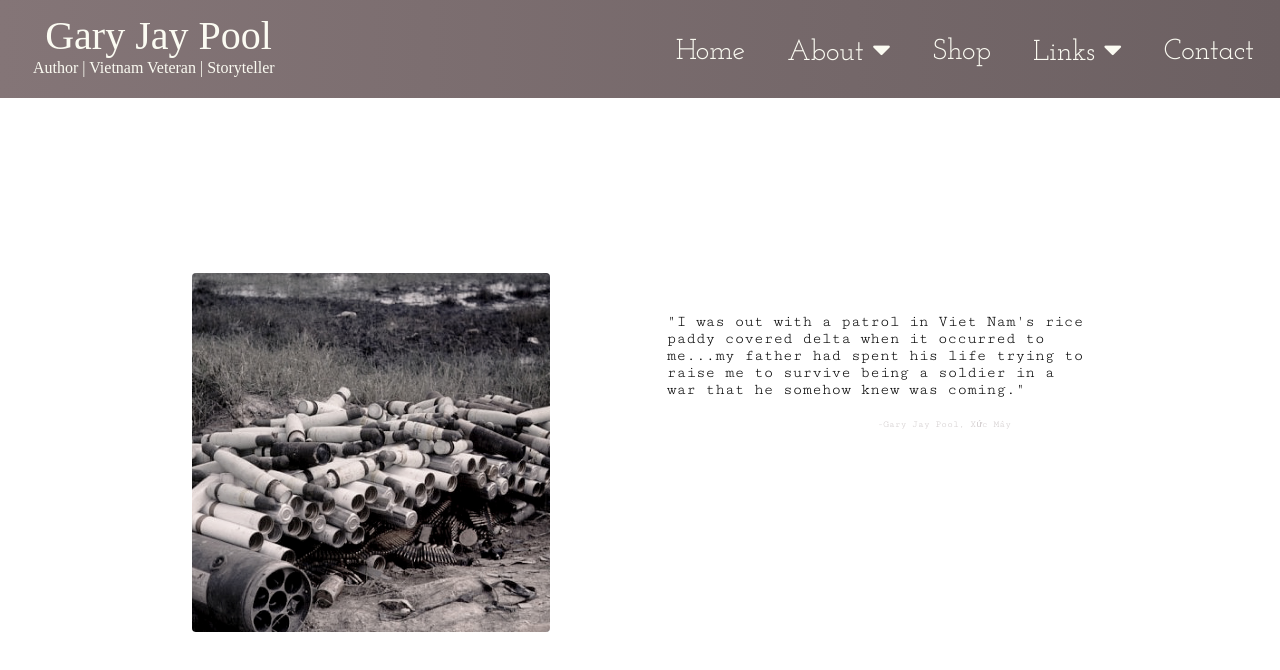
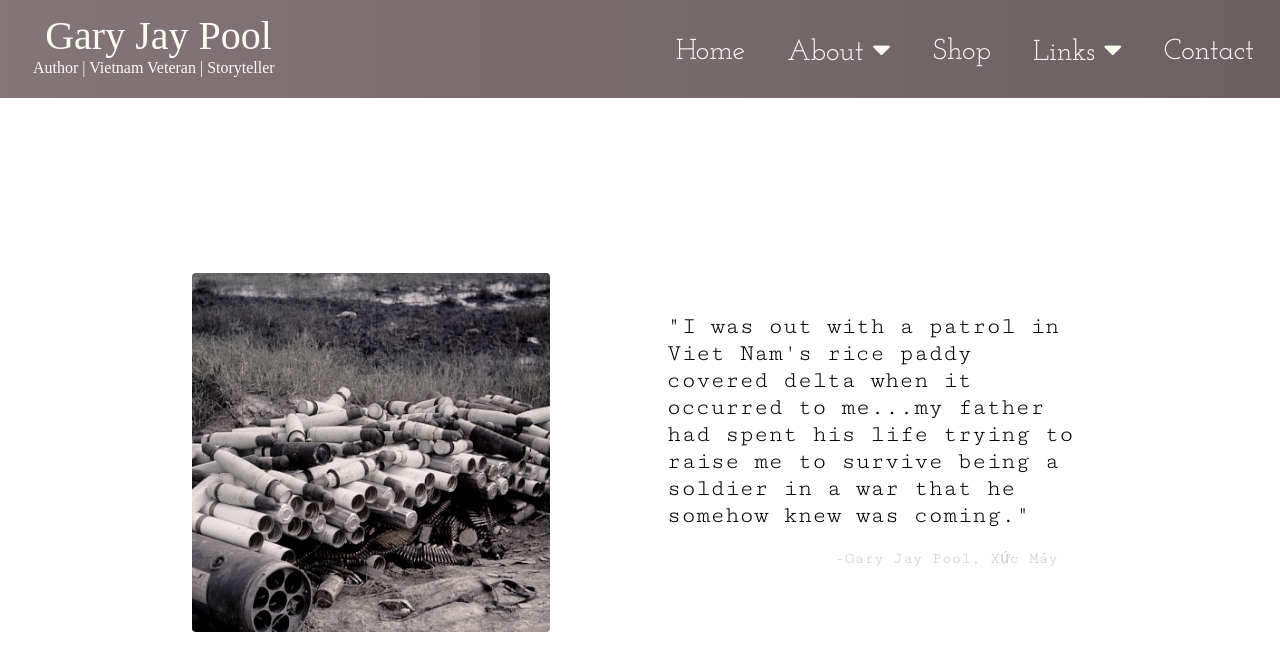
Before and after one commit to selmaT273/garyjaypool, a React (Create React App) app: page / in a window 1280 px wide. Shown: the top 670 px of the page. Built offline with nearby package versions, Linux system fonts and the light colour scheme; a web font is replaced by a local one.

Commit message:
more styling tweaks on nav bar and bio page

```diff
--- a/src/components/AboutDropdown.css
+++ b/src/components/AboutDropdown.css
@@ -1,7 +1,7 @@
 .about-dropdown-menu {
     width: 150px;
     position: absolute;
-    top: 12vh;
+    top: 10vh;
     list-style: none;
     text-align: start;
 }
--- a/src/components/Dropdown.css
+++ b/src/components/Dropdown.css
@@ -1,7 +1,7 @@
 .dropdown-menu {
     width: 150px;
     position: absolute;
-    top: 12vh;
+    top: 10vh;
     list-style: none;
     text-align: start;
 }
--- a/src/components/pages/Bio.css
+++ b/src/components/pages/Bio.css
@@ -4,7 +4,7 @@
     margin-top: 3%;
     align-items: center;
     justify-content: center;
-    font-size: 1rem;
+    font-size: 1.5rem;
 }
 
 .bio-pic-container {
@@ -21,7 +21,7 @@
 
 .bio-pic-text {
     width: 800px;
-    height: 276px;
+    height: 440px;
     margin: 0 auto;
     font-family: 'Cutive Mono', monospace;
     overflow: scroll;
--- a/src/components/pages/Home.css
+++ b/src/components/pages/Home.css
@@ -20,7 +20,7 @@
 }
 
 .home-pic-text {
-    font-size: 1rem;
+    font-size: 1.5rem;
     width: 700px;
     height: 300px;
     margin: 0 auto;
@@ -29,10 +29,10 @@
 }
 
 .home-author {
-    font-size: .6rem;
+    font-size: 1rem;
     color: #CFC9CA;
     padding-top: 5%;
-    padding-left: 50%;
+    padding-left: 40%;
 
 }
 
```
